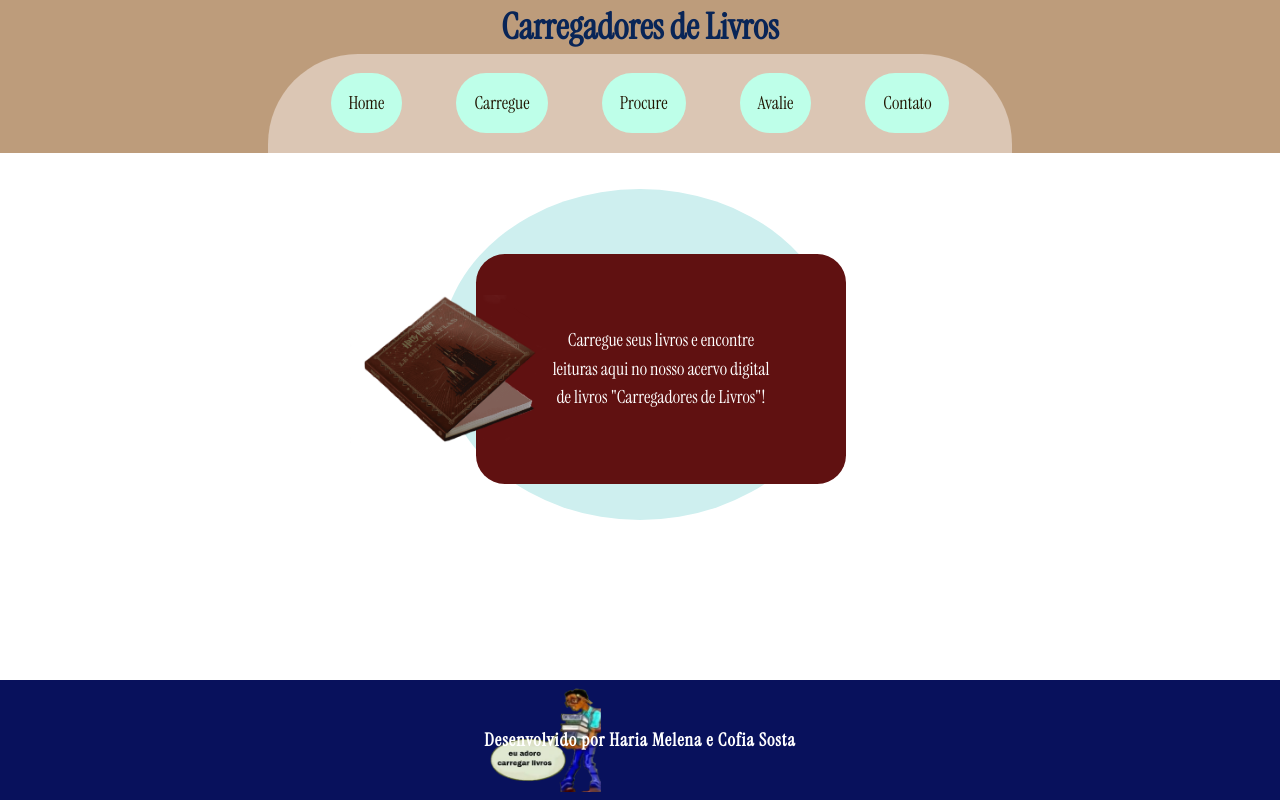
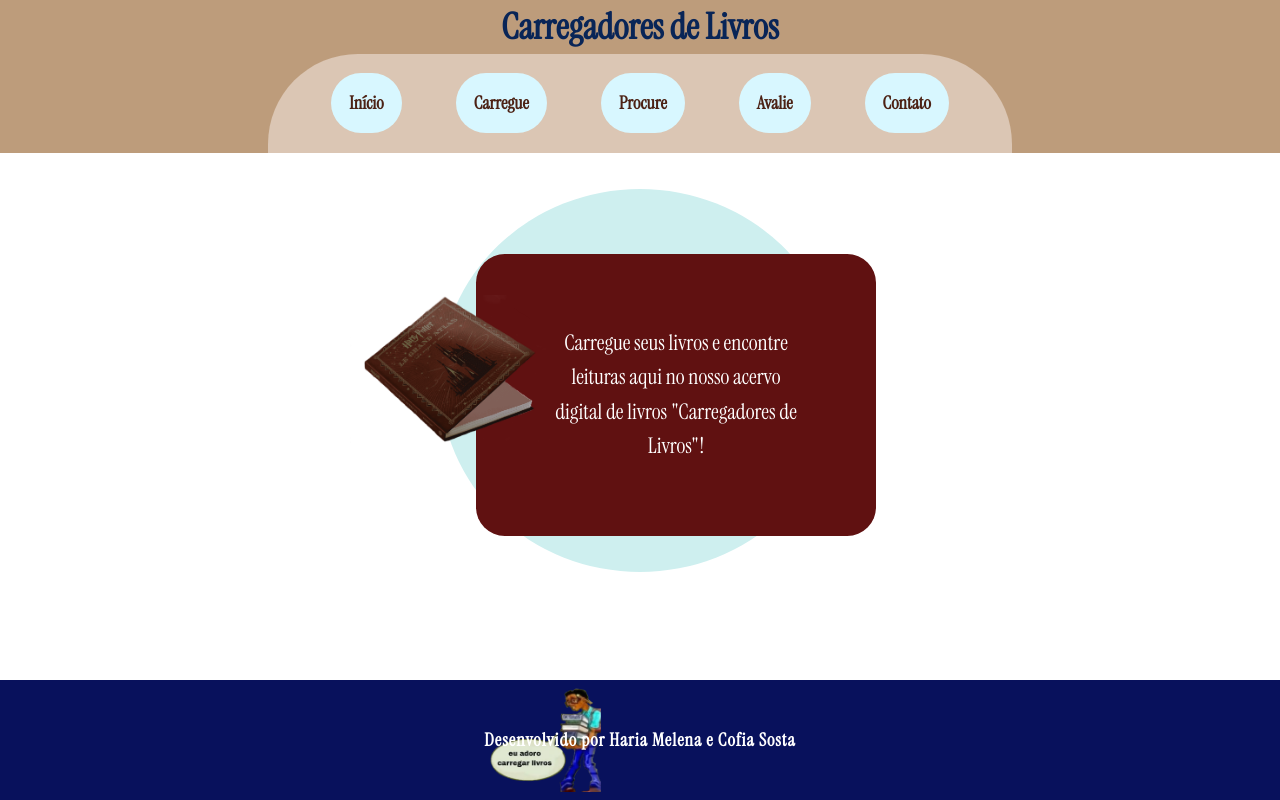
Before and after one commit to sofiaacost4/projetocarregadores, a Vue app in the folder projetocarregadores/: page / in a window 1280 px wide. Built offline with nearby package versions, Linux system fonts and the light colour scheme.

Commit message:
commit 09/02: modificações extras

```diff
--- a/projetocarregadores/src/components/Header.vue
+++ b/projetocarregadores/src/components/Header.vue
@@ -2,7 +2,7 @@
   <header class="topo">
     <h1>Carregadores de Livros</h1>
       <nav>
-        <RouterLink to="/">Home</RouterLink>
+        <RouterLink to="/">Início</RouterLink>
         <RouterLink to="/carregue">Carregue</RouterLink>
         <RouterLink to="/procure">Procure</RouterLink>
         <RouterLink to="/avalie">Avalie</RouterLink>
@@ -38,5 +38,14 @@ nav{
 nav a{
   padding: 1rem;
   margin: 1.5rem;
+  font-weight: bold;
+  background-color: #D8F7FF;
+  transition: opacity 0.2s;
+  color: #4C2215;
+}
+nav a:hover{
+  transition: 0.4s;
+  background-color: #1a1a80;
+  color: white;
 }
 </style>
--- a/projetocarregadores/src/views/AvalieView.vue
+++ b/projetocarregadores/src/views/AvalieView.vue
@@ -131,6 +131,7 @@ h2{
     color: #333;
     line-height: 1.5;
     text-align: justify;
+    font-size: larger;
 }
 .secao-lista{
     width: 100%;
--- a/projetocarregadores/src/views/CarregueView.vue
+++ b/projetocarregadores/src/views/CarregueView.vue
@@ -56,7 +56,7 @@ const salvarLivro = () => {
 .container-geral{
     background-color: #004d55;
     padding: 0;
-    min-height: 100vh;
+    min-height: 65vh;
     display: flex;
     flex-direction: column;
     align-items: center;
@@ -91,7 +91,7 @@ h2{
     border-radius: 4px;
     display: flex;
     flex-direction: column;
-    width: 260px;
+    width: 100%;
 }
 
 .campo-bege label{
@@ -110,14 +110,12 @@ h2{
 .btn-carregar-grande {
     background-color: #e0f7ff;
     color: #004d55;
-    border: none;
     padding: 15px 35px;
     border-radius: 12px;
     font-size: 1.8rem;
-    font-weight: bold;
     cursor: pointer;
     box-shadow: 0 4px 4px rgba(0,0,0,0.25);
-    transition: transform 0.1s;
+    transition: transform 0.2s;
 }
 
 .btn-carregar-grande:active {
--- a/projetocarregadores/src/views/HomeView.vue
+++ b/projetocarregadores/src/views/HomeView.vue
@@ -12,11 +12,12 @@ p{
   text-align: center;
   background-color: rgb(96, 17, 17);
   color: white;
-  width: 370px;
+  width: 400px;
   padding: 4rem;
   border-radius: 1.6rem;
   margin: auto;
   padding-bottom: -12rem;
+  font-size: larger;
 }
 img{
   max-width: 200px;
```
